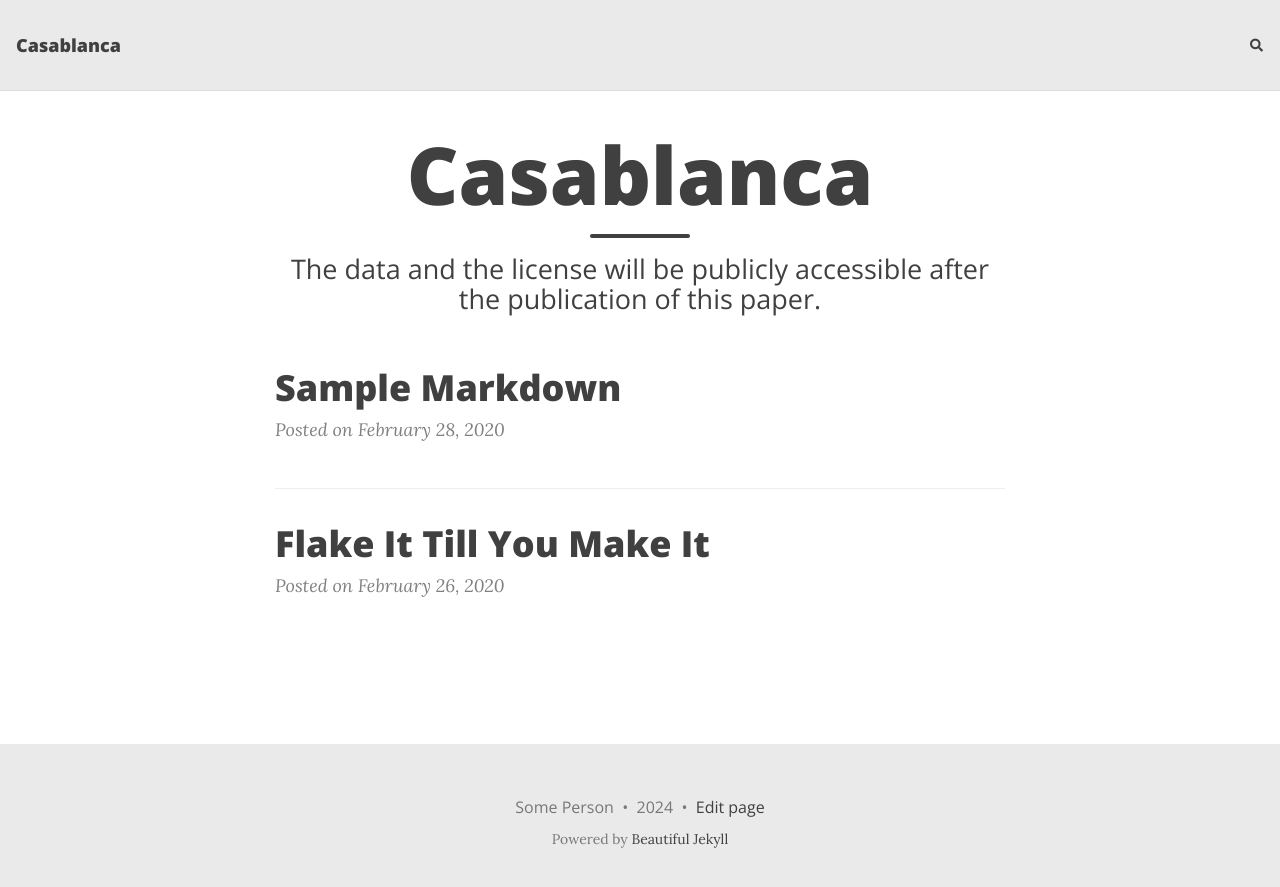
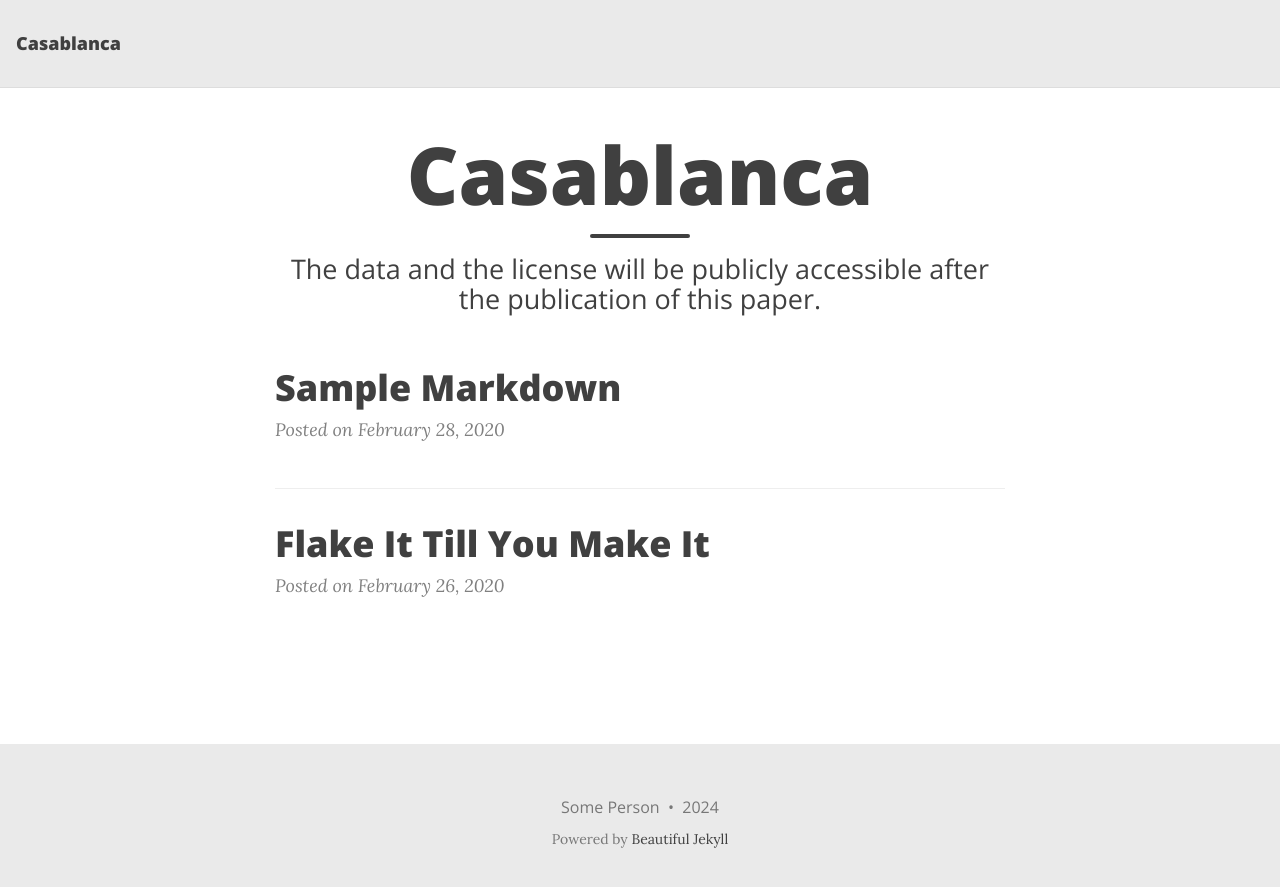
Before and after one commit to UBC-NLP/casablanca.github.io, a Jekyll site: the page built from index.html, in a window 1280 px wide. Shown: the top 887 px of the page. Built offline with Jekyll 4.4.1, drawn with Linux system fonts in a browser that asks for light colours; nearby versions of some CDN libraries; the list of posts is cut into pages by our own code; comment, search, counter and statistics services are not loaded.

Commit message:
Update _config.yml

```diff
--- a/_config.yml
+++ b/_config.yml
@@ -109,16 +109,16 @@
 excerpt_length: 50
 
 # Whether or not to show an excerpt for every blog post in the feed page
-feed_show_excerpt: true
+feed_show_excerpt: false
 
 # Whether or not to show a list of tags below each post preview in the feed page
-feed_show_tags: true
+feed_show_tags: false
 
 # Add a search button to the navbar
-post_search: true
+post_search: false
 
 # Add a button in the footer to edit the current page. Only works if your website is hosted on GitHub
-edit_page_button: true
+edit_page_button: false
 
 # Allow sub-menu items (second-level navigation menu items) to be longer than the top-level menu
 # If this setting is off, then long sub-menu words might get cut off
```
